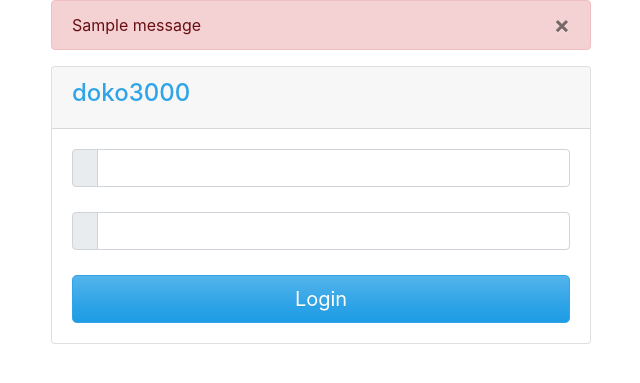
After one commit to HenriWahl/doko3000, a Flask app: template doko3000/templates/login.html in a window 1280 px wide. The commit adds this page. Shown: the top 383 px of the page, without its empty margins (319-959 px from the left). Run offline with Flask 2, Linux system fonts and the light colour scheme; the template is opened without the code that fills it, so the values that code supplies are empty, except form fields; one stand-in notice (Sample message) is shown; form fields are guessed from the names that the template uses; some libraries are stand-ins or nearby versions.

Commit message:
on the way to a login

```diff
--- a/doko3000/templates/index.html
+++ b/doko3000/templates/index.html
@@ -3,5 +3,5 @@
 {% block title %}doko3000{% endblock title %}
 
 {% block custom_content %}
-
+<a href="/login">login</a>
 {% endblock custom_content %}
--- /dev/null
+++ b/doko3000/templates/login.html
@@ -0,0 +1,48 @@
+{% extends "base.html" %}
+
+{% block content %}
+    <div class="container" id="content">
+        {% block custom_content %}
+            <div class="row justify-content-center align-items-center" id="loginbox">
+                <div class="col-md-6 col-sm-8">
+                    {% with messages = get_flashed_messages() %}
+                        {% if messages %}
+                            {% for message in messages %}
+                                <div class="alert alert-danger alert-dissmissible">
+                                    <a href="#" class="close" data-dismiss="alert" aria-label="close">&times;</a>
+                                    {{ message }}
+                                </div>
+                            {% endfor %}
+                        {% endif %}
+                    {% endwith %}
+                    <div class="card">
+                        <div class="card-header">
+                            <div class="panel-title">
+                                <h4>doko3000</h4>
+                            </div>
+                        </div>
+                        <div class="card-body">
+                            <form id="loginform" class="form-horizontal" role="form" method="POST">
+                                <div style="margin-bottom: 25px" class="input-group">
+                                    <div class="input-group-prepend">
+                                        <span class="input-group-text"><i class="fa fa-user-alt"></i></span>
+                                    </div>
+                                    {{ form.username(class='form-control') }}
+                                </div>
+                                <div style="margin-bottom: 25px" class="input-group">
+                                    <div class="input-group-prepend">
+                                        <span class="input-group-text"><i class="fa fa-key"></i></span>
+                                    </div>
+                                    {{ form.password(class='form-control') }}
+                                </div>
+                                {{ form.submit(class='btn btn-lg btn-primary btn-block', value='Login') }}
+                                {{ form.hidden_tag() }}
+                            </form>
+                        </div>
+                    </div>
+                </div>
+            </div>
+
+        {% endblock custom_content %}
+    </div>
+{% endblock content %}
```
Also changed, not shown: doko3000/models.py (+5 -4 lines), doko3000/routes.py (+12 -3 lines).
